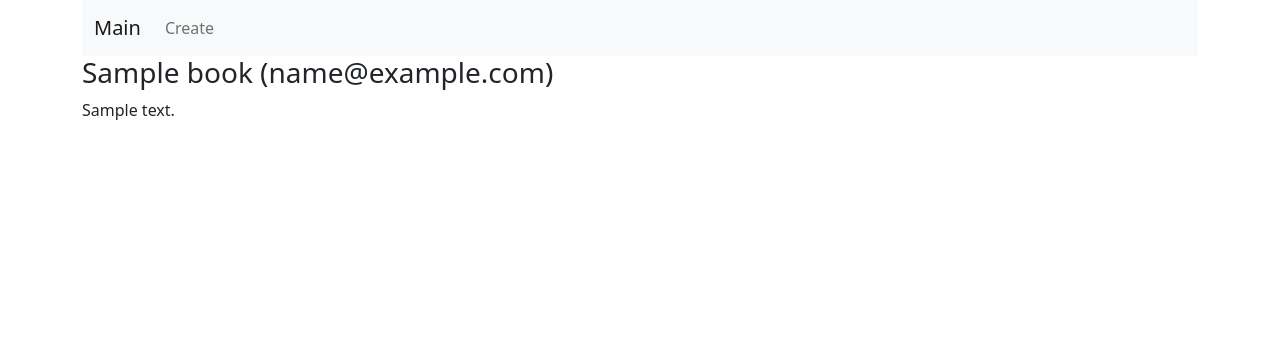
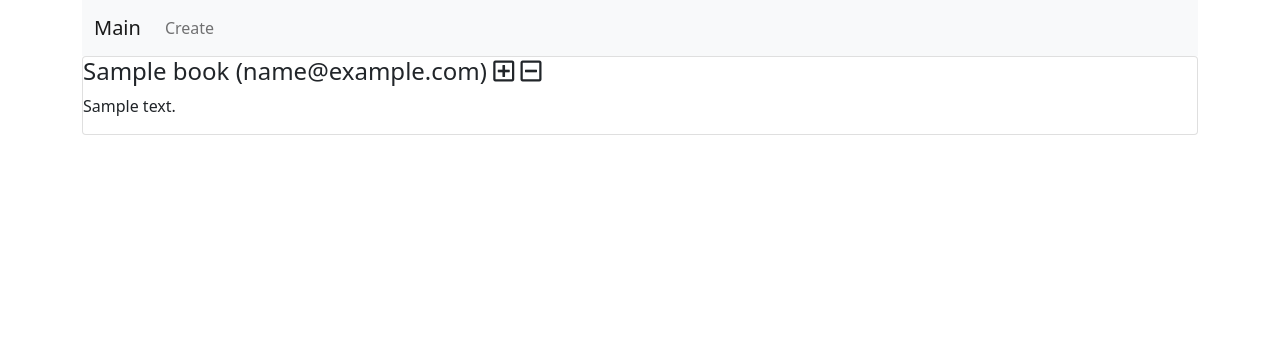
Before and after one commit to NiiazovMaksat/GuestBook, a Django app: page / in a window 1280 px wide. Shown: the top 356 px of the page. Run offline with Django 4.2, Linux system fonts and the light colour scheme; tables that the repository leaves empty hold one stand-in row (values such as "Sample post"); some libraries are stand-ins or nearby versions.

Commit message:
добавлены иконки

```diff
--- a/sourse/webapp/templates/base.html
+++ b/sourse/webapp/templates/base.html
@@ -6,6 +6,7 @@
           content="width=device-width, user-scalable=no, initial-scale=1.0, maximum-scale=1.0, minimum-scale=1.0">
     <meta http-equiv="X-UA-Compatible" content="ie=edge">
     <link href="https://cdn.jsdelivr.net/npm/bootstrap@5.1.3/dist/css/bootstrap.min.css" rel="stylesheet" integrity="sha384-1BmE4kWBq78iYhFldvKuhfTAU6auU8tT94WrHftjDbrCEXSU1oBoqyl2QvZ6jIW3" crossorigin="anonymous">
+    <link rel="stylesheet" href="https://use.fontawesome.com/releases/v5.8.2/css/all.css">
     <title>{% block title %}
     Guest Book
     {% endblock %}</title>
--- a/sourse/webapp/templates/main_page.html
+++ b/sourse/webapp/templates/main_page.html
@@ -1,9 +1,10 @@
 {% extends 'base.html' %}
 {% block body %}
 {% for book in book %}
-    <h3>{{ book.name }} ({{ book.email }})</h3>
+    <div class="card">
+    <h4>{{ book.name }} ({{ book.email }})    <i class="far fa-plus-square"></i>    <i class="far fa-minus-square"></i></h4>
     <p>{{ book.text }}</p>
-
+    </div>
 {% endfor %}
 
 {% endblock %}
```
